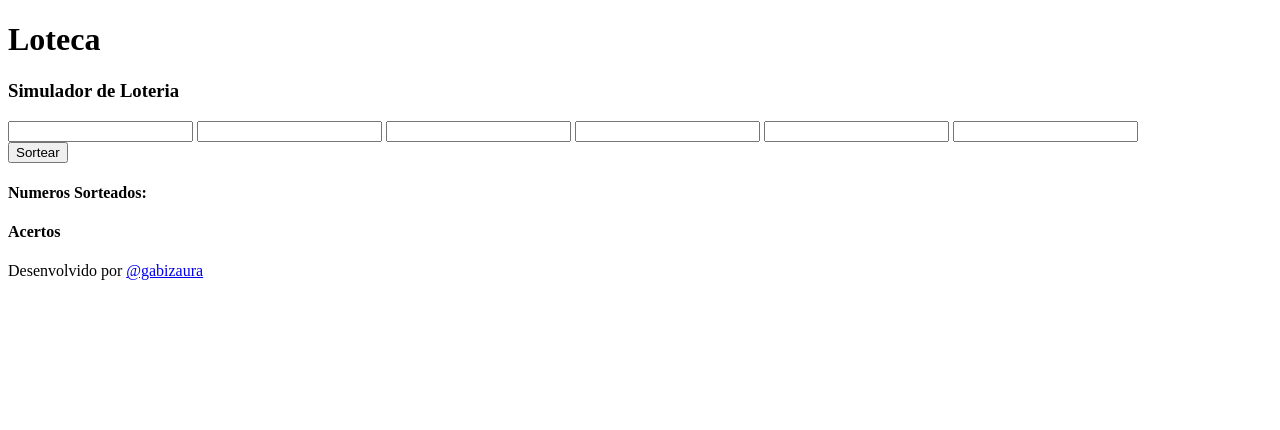
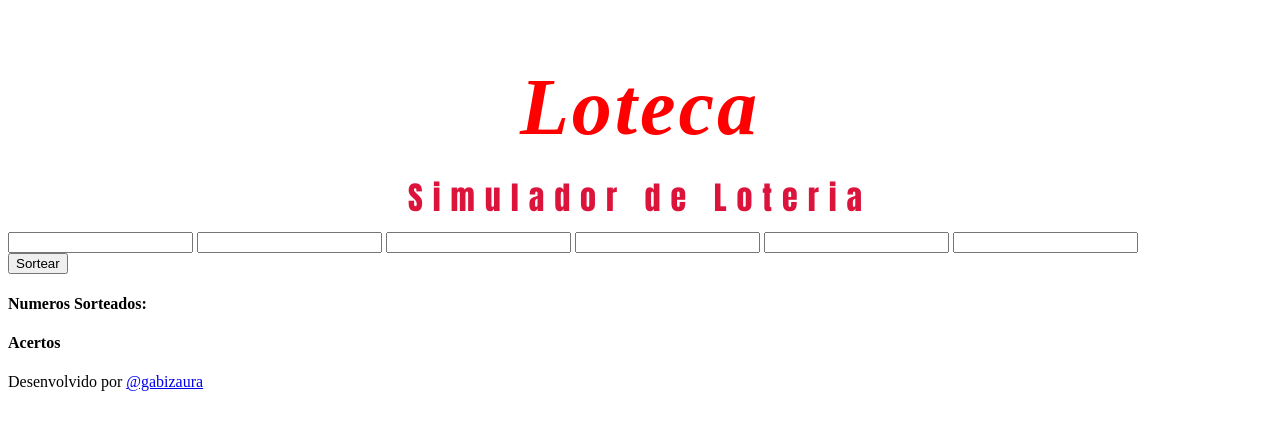
Before and after one commit to gabizaura/loteca_mat, a plain HTML site: page index.html in a window 1280 px wide. Drawn offline with Linux system fonts and the light colour scheme.

Commit message:
mexer nas fontes

```diff
--- /dev/null
+++ b/estilo.css
@@ -0,0 +1,26 @@
+header{
+    display: flex;
+    flex-direction: column;
+    justify-content: center;
+    align-items: center;
+}
+
+h1, h3{
+    font-size: 5em;
+    color: red;
+    font-family:'Times New Roman', Times, serif;
+    letter-spacing: 3px;
+    font-weight: bolder;
+    font-style: italic;
+    margin-bottom: 10px;
+}
+
+h3{
+    color:crimson;
+    font-size: 2em;
+    font-style: normal;
+    font-variant: normal;
+    font-family: Impact, Haettenschweiler, 'Arial Narrow Bold', sans-serif;
+    margin-top: 10px;
+    letter-spacing: 10px;
+}
--- a/index.html
+++ b/index.html
@@ -5,6 +5,7 @@
     <meta http-equiv="X-UA-Compatible" content="IE=edge">
     <meta name="viewport" content="width=_, initial-scale=1.0">
     <title>Loteca - Simulador de loteria</title>
+    <link rel="stylesheet" href="estilo.css">
 </head>
 <body>
     <header>
```
